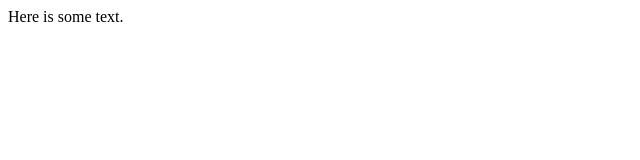
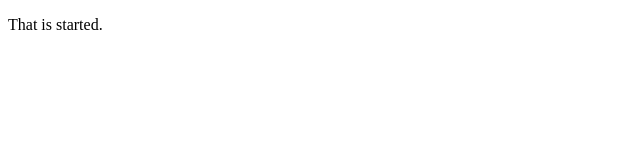
Before and after one commit to mikep79/mikep79.github.io, a plain HTML site: page index.html in a window 1280 px wide. Shown: the whole page, without its empty margins (0-640 px from the left). Drawn offline with Linux system fonts and the light colour scheme.

Commit message:
final text

```diff
--- a/index.html
+++ b/index.html
@@ -5,6 +5,6 @@
     <Title> Mike Pettman </Title
     <link rel= "stylesheet" href="style.css"/>
   </head>
-    Here is some text.
+    <p>That is started.</p>
   </body>
 </html>
```
